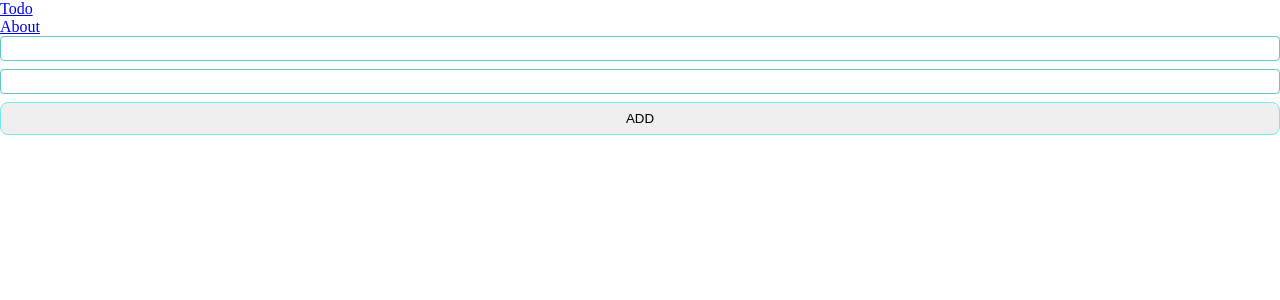
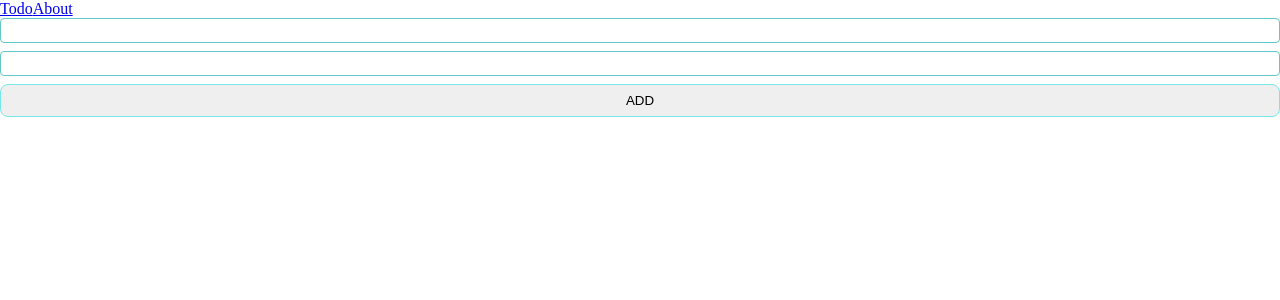
Before and after one commit to Legolass322/ReactTODO, a React (Create React App) app in the folder todo/: page / in a window 1280 px wide. Shown: the top 300 px of the page. Built offline with nearby package versions, Linux system fonts and the light colour scheme.

Commit message:
todoReducer

```diff
--- a/todo/package.json
+++ b/todo/package.json
@@ -3,13 +3,16 @@
   "version": "0.1.0",
   "private": true,
   "dependencies": {
+    "@reduxjs/toolkit": "^1.8.5",
     "@testing-library/jest-dom": "^5.16.5",
     "@testing-library/react": "^13.3.0",
     "@testing-library/user-event": "^13.5.0",
     "react": "^18.2.0",
     "react-dom": "^18.2.0",
+    "react-redux": "^8.0.2",
     "react-router-dom": "^6.3.0",
     "react-scripts": "5.0.1",
+    "redux": "^4.2.0",
     "sass": "^1.54.4",
     "web-vitals": "^2.1.4"
   },
--- a/todo/src/App.js
+++ b/todo/src/App.js
@@ -1,21 +1,15 @@
 import React from 'react'
-import { BrowserRouter, Route, Routes } from 'react-router-dom'
-import { TodoPage } from './pages/TodoPage/TodoPage'
-import { AboutPage } from './pages/AboutPage/AboutPage'
-import { Layout } from './components/Layout/Layout'
+import store from './store/index'
+import { Provider } from 'react-redux'
+import { AppRouter } from './Routers/AppRouter'
+
 
 export default function App() {
     return (
     <div className='App'>
-        <BrowserRouter>
-            <Routes>
-                <Route path='/' element={<Layout />}>
-                    <Route index element={<TodoPage />} />
-                    <Route path='todo' element={<TodoPage />} />
-                    <Route path='about' element={<AboutPage />} />
-                </Route>
-            </Routes>
-        </BrowserRouter>
+        <Provider store={store}>
+            <AppRouter />
+        </Provider>
     </div>
     )
 }
--- /dev/null
+++ b/todo/src/Routers/AppRouter.jsx
@@ -0,0 +1,19 @@
+import React from 'react'
+import { BrowserRouter, Route, Routes } from 'react-router-dom'
+import { TodoPage } from '../pages/TodoPage/TodoPage'
+import { AboutPage } from '../pages/AboutPage/AboutPage'
+import { Layout } from '../components/Layout/Layout'
+
+export const AppRouter = () => {
+  return (
+    <BrowserRouter>
+        <Routes>
+            <Route path='/' element={<Layout />}>
+                <Route index element={<TodoPage />} />
+                <Route path='todo' element={<TodoPage />} />
+                <Route path='about' element={<AboutPage />} />
+            </Route>
+        </Routes>
+    </BrowserRouter>
+  )
+}
--- a/todo/src/components/Header/Header.jsx
+++ b/todo/src/components/Header/Header.jsx
@@ -1,15 +1,14 @@
 import React from 'react'
 import { Link } from 'react-router-dom'
+import { Navbar } from '../Navbar/Navbar'
 
 export const Header = () => {
   return (
     <header>
-        <nav>
-            <ul>
-                <li><Link to='/'>Todo</Link></li>
-                <li><Link to='/about'>About</Link></li>
-            </ul>
-        </nav>
+        <Navbar>
+            <Link to='/'>Todo</Link>
+            <Link to='/about'>About</Link>
+        </Navbar>
     </header>
   )
 }
--- a/todo/src/components/Navbar/Navbar.jsx
+++ b/todo/src/components/Navbar/Navbar.jsx
@@ -1,8 +1,14 @@
 import React from 'react'
-import { classes } from 'Navbar.module.scss'
+import classes from './Navbar.module.scss'
 
 export const Navbar = ({children, ...props}) => {
   return (
-    <nav className={classes.Navbar} {...props}>{ children }</nav>
+    <nav className={classes.Navbar} {...props}>
+        <ul>
+            { React.Children.map(children, child => (
+                <li>{ React.cloneElement(child) }</li>
+            )) }
+        </ul>
+    </nav>
   )
 }
--- a/todo/src/pages/AboutPage/AboutPage.jsx
+++ b/todo/src/pages/AboutPage/AboutPage.jsx
@@ -1,5 +1,4 @@
 import React from 'react'
-import { Layout } from '../../components/Layout/Layout'
 
 export const AboutPage = () => {
   return (
--- a/todo/src/pages/TodoPage/TodoPage.jsx
+++ b/todo/src/pages/TodoPage/TodoPage.jsx
@@ -1,29 +1,29 @@
 import React, { useState } from 'react'
-import { Layout } from '../../components/Layout/Layout'
 import { TodoForm } from '../../components/TodoForm/TodoForm'
 import { TodoList } from '../../components/TodoList/TodoList'
+import { useSelector, useDispatch } from 'react-redux'
+import { addTodo, removeTodo } from '../../store/todoReducer'
 
 export const TodoPage = () => {
-    const [todoList, setTodoList] = useState([])
+    const todoList = useSelector(state => state.todo.currentList)
+    const dispatch = useDispatch()
 
-    const addTodo = (name, description) => {
+    const add = (name, description) => {
         if (!name) return
         const newTodo = {
             id: Date.now(),
             name: name,
             description: description
         }
-        setTodoList([...todoList, newTodo])
+        dispatch(addTodo(newTodo))
     }
-    const removeTodo = (item) => {
-        setTodoList(
-            todoList.filter(todo => todo.id !== item.id)
-        )
+    const remove = (item) => {
+        dispatch(removeTodo(item.id))
     }
   return (
     <>
-        <TodoForm create={addTodo} />
-        <TodoList todos={todoList} deleteTodo={removeTodo}/>
+        <TodoForm create={add} />
+        <TodoList todos={todoList} deleteTodo={remove}/>
     </>
   )
 }
--- /dev/null
+++ b/todo/src/store/index.js
@@ -0,0 +1,8 @@
+import todoReducer from "./todoReducer"
+import { configureStore } from '@reduxjs/toolkit'
+
+export default configureStore({
+    reducer: {
+        todo: todoReducer
+    }
+})
--- /dev/null
+++ b/todo/src/store/todoReducer.js
@@ -0,0 +1,19 @@
+import { createSlice } from '@reduxjs/toolkit'
+
+export const todoSlice = createSlice({
+    name: 'todo',
+    initialState: {
+        currentList: []
+    },
+    reducers: {
+        addTodo: (state, action) => {
+            state.currentList = [...state.currentList, action.payload]
+        },
+        removeTodo: (state, action) => {
+            state.currentList = state.currentList.filter(t => t.id !== action.payload)
+        }
+    }
+})
+
+export const { addTodo, removeTodo } = todoSlice.actions
+export default todoSlice.reducer
```
Also changed, not shown: todo/src/components/NavUnderlined/NavUnderlined.jsx (+7 -2 lines), 1 other file (tests, documents, lock files or other folders).
